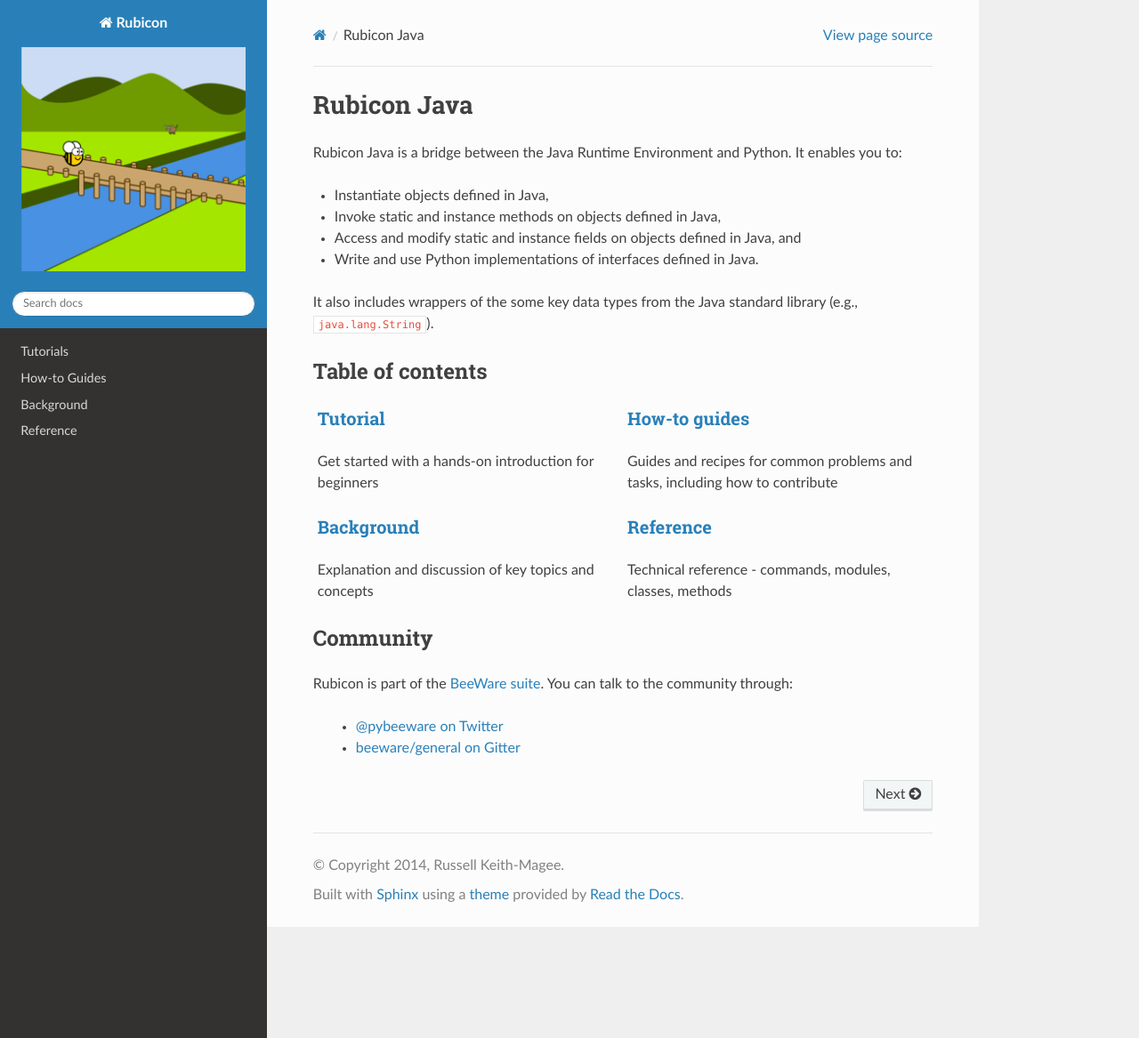
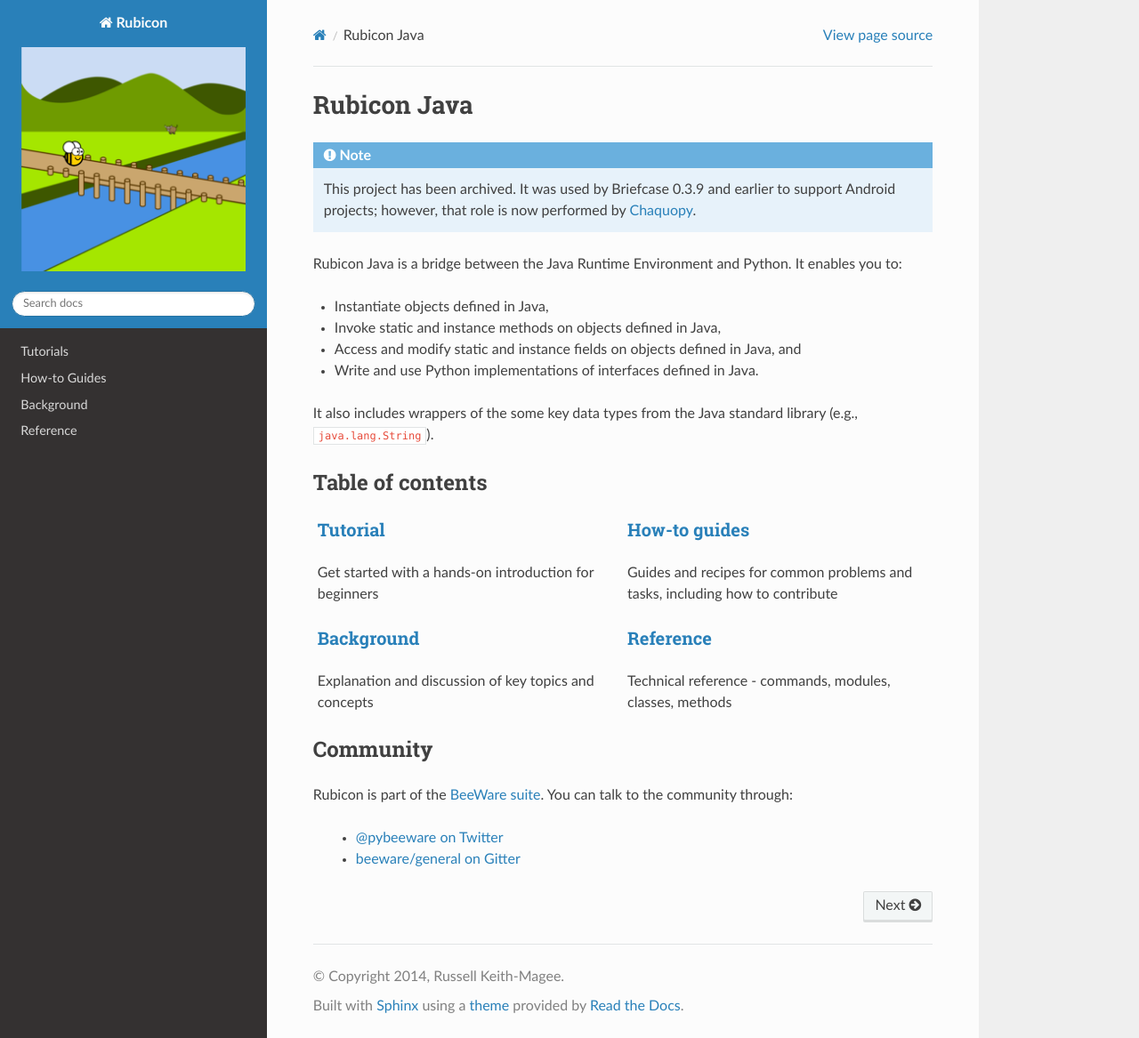
Before and after one commit to beeware/rubicon-java, a Sphinx documentation site: the page built from docs/index.rst, in a window 1280 px wide and 1167 px high. Shown: the whole window at 89% size. Built offline with Sphinx 7.4.7 and the Read the Docs theme 2.0.0, drawn with Linux system fonts in a browser that asks for light colours.

Commit message:
Add archive note to docs site.

```diff
--- a/docs/index.rst
+++ b/docs/index.rst
@@ -28,6 +28,12 @@
 ============
 Rubicon Java
 ============
+
+.. note::
+
+    This project has been archived. It was used by Briefcase 0.3.9 and earlier
+    to support Android projects; however, that role is now performed by
+    `Chaquopy <https://chqauo.com>`__.
 
 Rubicon Java is a bridge between the Java Runtime Environment and Python. It
 enables you to:
```
